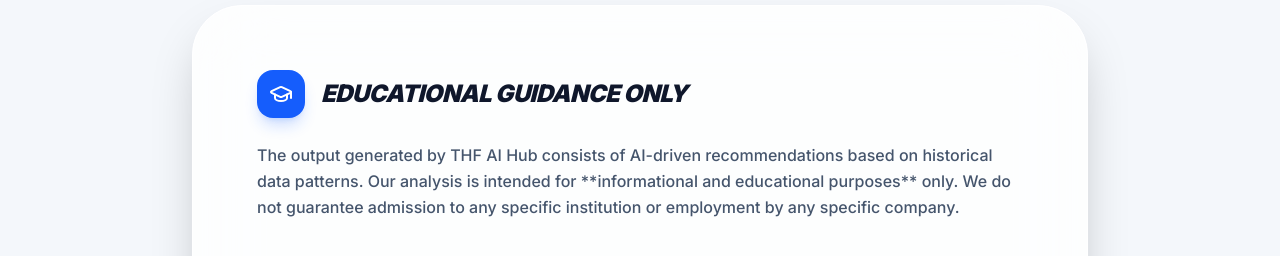
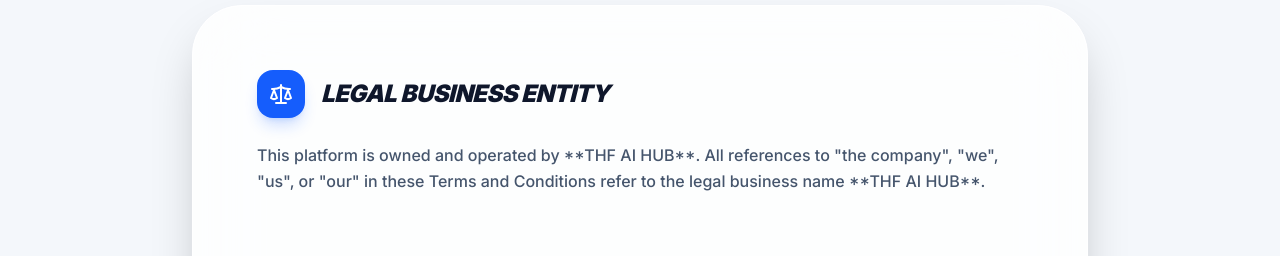
Before and after one commit to thfnexus/thfaihub, a Next.js app: page /terms in a window 1280 px wide. Shown: the part 406-662 px from the top of the page. Built offline with nearby package versions, Linux system fonts and the light colour scheme; no server answers.

Commit message:
docs: add legal business name THF AI HUB to terms and privacy

```diff
--- a/src/app/privacy/page.tsx
+++ b/src/app/privacy/page.tsx
@@ -19,6 +19,19 @@
 
                 <div className="bg-white/80 backdrop-blur-2xl border border-white p-8 md:p-16 rounded-[50px] shadow-2xl relative overflow-hidden">
                     <div className="space-y-16 relative z-10">
+                        {/* Legal Business Entity */}
+                        <section className="space-y-6">
+                            <div className="flex items-center gap-4 text-slate-900">
+                                <div className="w-12 h-12 bg-blue-600 rounded-2xl flex items-center justify-center text-white shadow-lg shadow-blue-600/20">
+                                    <FileText className="w-6 h-6" />
+                                </div>
+                                <h3 className="text-2xl font-black uppercase italic tracking-tight">Legal Business Entity</h3>
+                            </div>
+                            <p className="text-slate-600 font-medium leading-relaxed">
+                                This Privacy Policy outlines how **THF AI HUB** ("the company", "we", "us", or "our") collects, uses, and protects your information. **THF AI HUB** is the legal entity responsible for your data.
+                            </p>
+                        </section>
+
                         {/* Data Storage */}
                         <section className="space-y-6">
                             <div className="flex items-center gap-4 text-slate-900">
--- a/src/app/terms/page.tsx
+++ b/src/app/terms/page.tsx
@@ -19,6 +19,19 @@
 
                 <div className="bg-white/80 backdrop-blur-2xl border border-white p-8 md:p-16 rounded-[50px] shadow-2xl relative overflow-hidden">
                     <div className="space-y-16 relative z-10">
+                        {/* Legal Business Entity */}
+                        <section className="space-y-6">
+                            <div className="flex items-center gap-4 text-slate-900">
+                                <div className="w-12 h-12 bg-blue-600 rounded-2xl flex items-center justify-center text-white shadow-lg shadow-blue-600/20">
+                                    <Scale className="w-6 h-6" />
+                                </div>
+                                <h3 className="text-2xl font-black uppercase italic tracking-tight">Legal Business Entity</h3>
+                            </div>
+                            <p className="text-slate-600 font-medium leading-relaxed">
+                                This platform is owned and operated by **THF AI HUB**. All references to "the company", "we", "us", or "our" in these Terms and Conditions refer to the legal business name **THF AI HUB**.
+                            </p>
+                        </section>
+
                         {/* Scope of Service */}
                         <section className="space-y-6">
                             <div className="flex items-center gap-4 text-slate-900">
@@ -28,7 +41,7 @@
                                 <h3 className="text-2xl font-black uppercase italic tracking-tight">Educational Guidance Only</h3>
                             </div>
                             <p className="text-slate-600 font-medium leading-relaxed">
-                                The output generated by THF AI Hub consists of AI-driven recommendations based on historical data patterns. Our analysis is intended for **informational and educational purposes** only. We do not guarantee admission to any specific institution or employment by any specific company.
+                                The output generated by **THF AI HUB** consists of AI-driven recommendations based on historical data patterns. Our analysis is intended for **informational and educational purposes** only. We do not guarantee admission to any specific institution or employment by any specific company.
                             </p>
                         </section>
 
```
